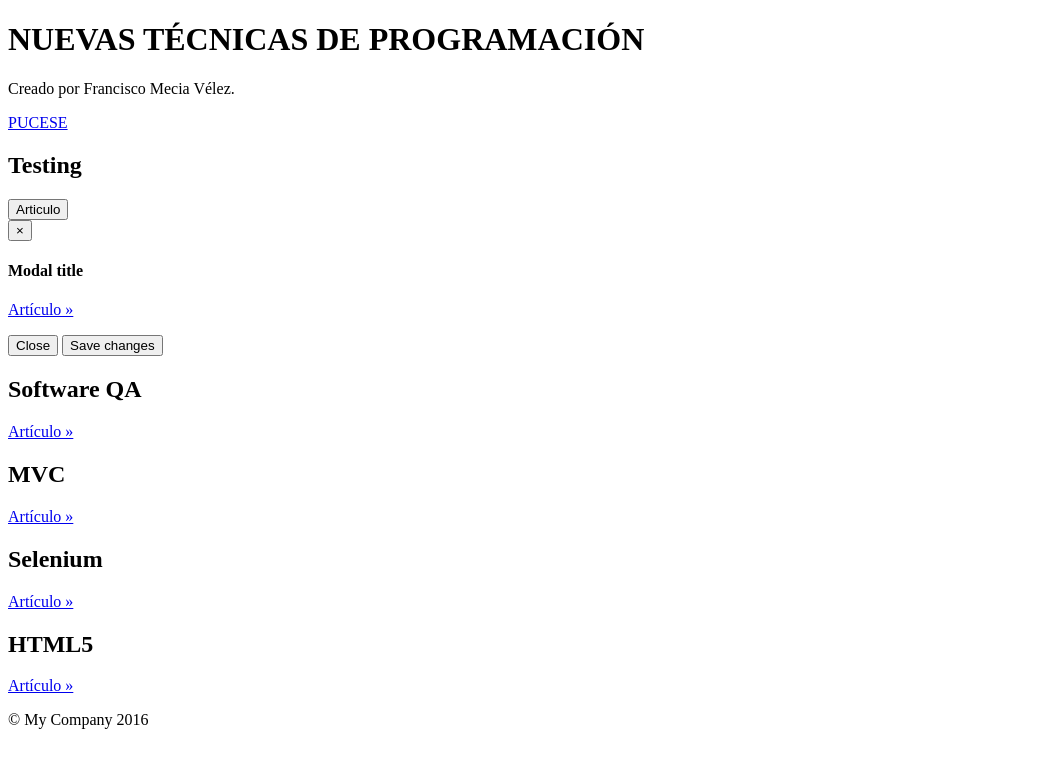
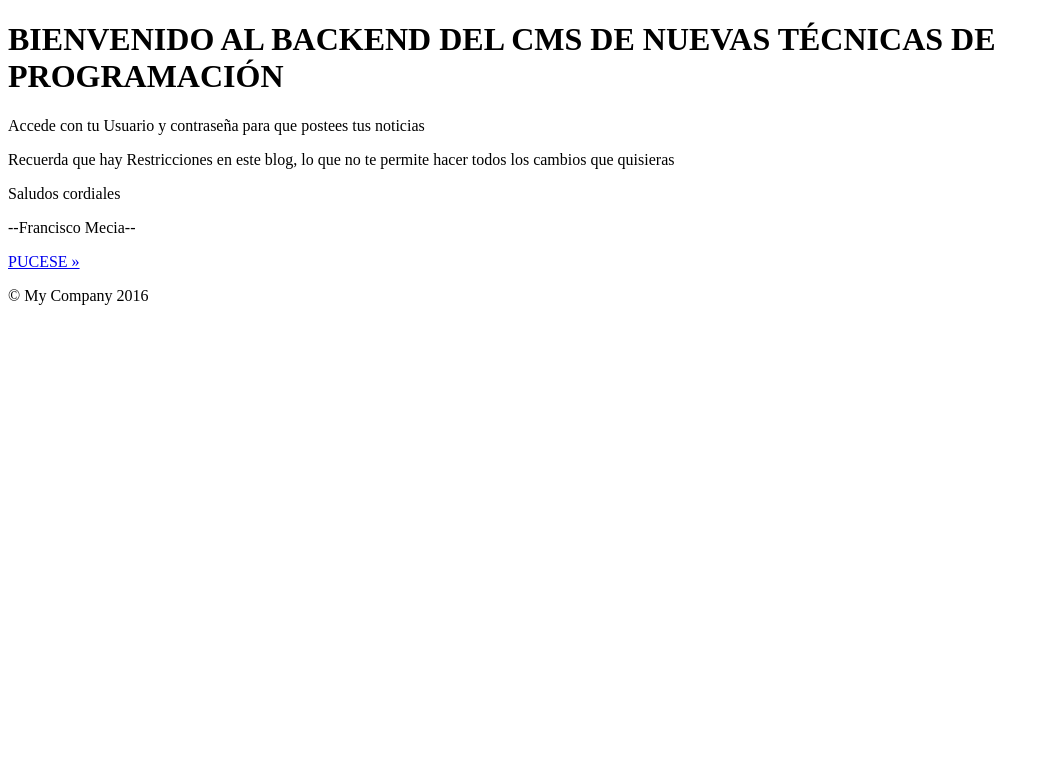
Before and after one commit to FranciscoVinDiesel/CMSconPresentacion, a Yii app: template backend/views/site/index.php in a window 1280 px wide. Shown: the top 768 px of the page, without its empty margins (0-1049 px from the left). Run offline with PHP 8.4 and a stand-in for Yii, Linux system fonts and the light colour scheme; the template is opened without the code that fills it, so the values that code supplies are empty; some libraries are stand-ins or nearby versions.

Commit message:
CMS terminado para producción

```diff
--- a/backend/controllers/SiteController.php
+++ b/backend/controllers/SiteController.php
@@ -22,11 +22,11 @@ class SiteController extends Controller
                 'class' => AccessControl::className(),
                 'rules' => [
                     [
-                        'actions' => ['login', 'error'],
+                        'actions' => ['login', 'error','index'],
                         'allow' => true,
                     ],
                     [
-                        'actions' => ['logout', 'index'],
+                        'actions' => ['logout'],
                         'allow' => true,
                         'roles' => ['@'],
                     ],
--- a/backend/views/layouts/main.php
+++ b/backend/views/layouts/main.php
@@ -19,7 +19,7 @@ AppAsset::register($this);
     <meta charset="<?= Yii::$app->charset ?>">
     <meta name="viewport" content="width=device-width, initial-scale=1">
     <?= Html::csrfMetaTags() ?>
-    <title><?= Html::encode($this->title) ?></title>
+    <title>CMS</title>
     <?php $this->head() ?>
 </head>
 <body>
@@ -28,15 +28,18 @@ AppAsset::register($this);
 <div class="wrap">
     <?php
     NavBar::begin([
-        'brandLabel' => 'My Company',
+        'brandLabel' => 'MI CMS',
         'brandUrl' => Yii::$app->homeUrl,
         'options' => [
             'class' => 'navbar-inverse navbar-fixed-top',
         ],
     ]);
     $menuItems = [
-        ['label' => 'Home', 'url' => ['/site/index']],
-        ['label' => 'Administracion', 'url' => ['/user/admin'], 'visible' => !Yii::$app->user->isGuest],
+        ['label' => 'Inicio', 'url' => ['/site/index']],
+        ['label' => 'Noticia', 'url' => ['/noticia/index'] , 'visible' => !Yii::$app->user->isGuest],
+        // ['label' => 'Comentario', 'url' => ['/noticia/index'] , 'visible' => !Yii::$app->user->isGuest],
+         ['label' => 'Categoria', 'url' => ['/categoria/index'] , 'visible' => !Yii::$app->user->isGuest],
+        ['label' => 'Administracion', 'url' => ['/user/admin'], 'visible' => Yii::$app->user->can('admin')],
     ];
     if (Yii::$app->user->isGuest) {
         $menuItems[] = ['label' => 'Login', 'url' => ['/user/security/login']];
--- a/backend/views/site/index.php
+++ b/backend/views/site/index.php
@@ -1,83 +1,18 @@
-<?php
+<div class="container">
 
-/* @var $this yii\web\View */
+      <!-- Main component for a primary marketing message or call to action -->
+      <div class="jumbotron">
 
-$this->title = 'My Yii Application';
-?>
-<div class="site-index">
+        <h1>BIENVENIDO AL BACKEND DEL CMS DE NUEVAS TÉCNICAS DE PROGRAMACIÓN</h1>
+        <div align="justify">
+        <p>Accede con tu Usuario y contraseña para que postees tus noticias</p>
+        <p>Recuerda que hay Restricciones en este blog, lo que no te permite hacer todos los cambios que quisieras</p>
+        <p>Saludos cordiales</p>
+        <p>--Francisco Mecia--</p>
+        <p>
+          <a class="btn btn-lg btn-primary" href="http://www.pucese.edu.ec" role="button">PUCESE &raquo;</a>
+        </p>
+      </div>
+     </div>
 
-    <div class="jumbotron">
-        <h1>NUEVAS TÉCNICAS DE PROGRAMACIÓN</h1>
-
-        <p class="lead">Creado por Francisco Mecia Vélez.</p>
-
-        <p><a class="btn btn-lg btn-success" href="http://www.pucese.edu.ec/">PUCESE</a></p>
-    </div>
-
-    <div class="body-content">
-
-        <div class="row">
-            <div class="col-lg-4">
-                <h2>Testing</h2>
-
-
-
-                    <!-- Button trigger modal -->
-<button type="button" class="btn btn-primary btn-lg" data-toggle="modal" data-target="#myModal">
-  Articulo
-</button>
-
-<!-- Modal -->
-<div class="modal fade" id="myModal" tabindex="-1" role="dialog" aria-labelledby="myModalLabel" aria-hidden="true">
-  <div class="modal-dialog" role="document">
-    <div class="modal-content">
-      <div class="modal-header">
-        <button type="button" class="close" data-dismiss="modal" aria-label="Close">
-          <span aria-hidden="true">&times;</span>
-        </button>
-        <h4 class="modal-title" id="myModalLabel">Modal title</h4>
-      </div>
-      <div class="modal-body">
-        <p><a class="btn btn-default" href="http://fundacioniai.org/raccis/v3n1/n4a5.pdf">Artículo &raquo;</a></p>
-      </div>
-      <div class="modal-footer">
-        <button type="button" class="btn btn-secondary" data-dismiss="modal">Close</button>
-        <button type="button" class="btn btn-primary">Save changes</button>
-      </div>
-    </div>
-  </div>
-</div>
-
-
-            </div>
-            <div class="col-lg-4">
-                <h2>Software QA</h2>
-
-
-
-                <p><a class="btn btn-default" href="http://oa.upm.es/14955/1/VIANCA_ROSA_VEGA_ZEPEDA.pdf">Artículo &raquo;</a></p>
-            </div>
-            <div class="col-lg-4">
-                <h2>MVC</h2>
-
-
-
-                <p><a class="btn btn-default" href="http://revistatelematica.cujae.edu.cu/index.php/tele/article/viewFile/15/10">Artículo &raquo;</a></p>
-            </div>
-            <div class="col-lg-4">
-                <h2>Selenium</h2>
-
-
-
-                <p><a class="btn btn-default" href="http://www.ibm.com/developerworks/ssa/web/library/wa-seleniumgrid/">Artículo &raquo;</a></p>
-            </div>
-            <div class="col-lg-4">
-                <h2>HTML5</h2>
-
-
-                <p><a class="btn btn-default" href="http://mosaic.uoc.edu/ac/le/es/m8/ud2/index.html">Artículo &raquo;</a></p>
-            </div>
-        </div>
-
-    </div>
-</div>
+    </div> <!-- /container -->
--- a/frontend/views/layouts/main.php
+++ b/frontend/views/layouts/main.php
@@ -19,7 +19,7 @@ AppAsset::register($this);
         <meta charset="<?= Yii::$app->charset ?>">
         <meta name="viewport" content="width=device-width, initial-scale=1">
         <?= Html::csrfMetaTags() ?>
-        <title><?= Html::encode($this->title) ?></title>
+        <title>CMS</title>
 
 <!--        <link href="vendor/bootstrap/css/bootstrap.min.css" rel="stylesheet">
 
@@ -53,7 +53,7 @@ AppAsset::register($this);
                         <span class="sr-only">Toggle navigation</span>
                         Menu <i class="fa fa-bars"></i>
                     </button>
-                    <a class="navbar-brand" href="index.html">Francisco Mecia</a>
+                    <a class="navbar-brand" target="_blank" href="https://www.facebook.com/PenchoVinDiesel">Francisco Mecia</a>
                 </div>
 
                 <!-- Collect the nav links, forms, and other content for toggling -->
```
Also changed, not shown: backend/controllers/CategoriaController.php (+20 -1 lines), backend/views/categoria/index.php (+5 -5 lines), backend/views/noticia/index.php (+10 -1 lines), frontend/views/layouts/layout_noticia.php (+6 -6 lines), frontend/views/site/noticia.php (+2 -14 lines).
